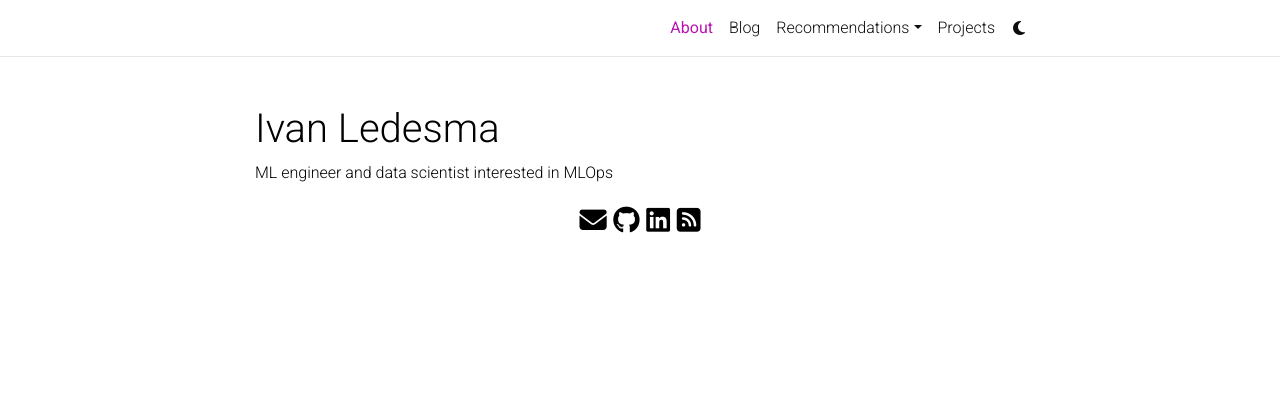
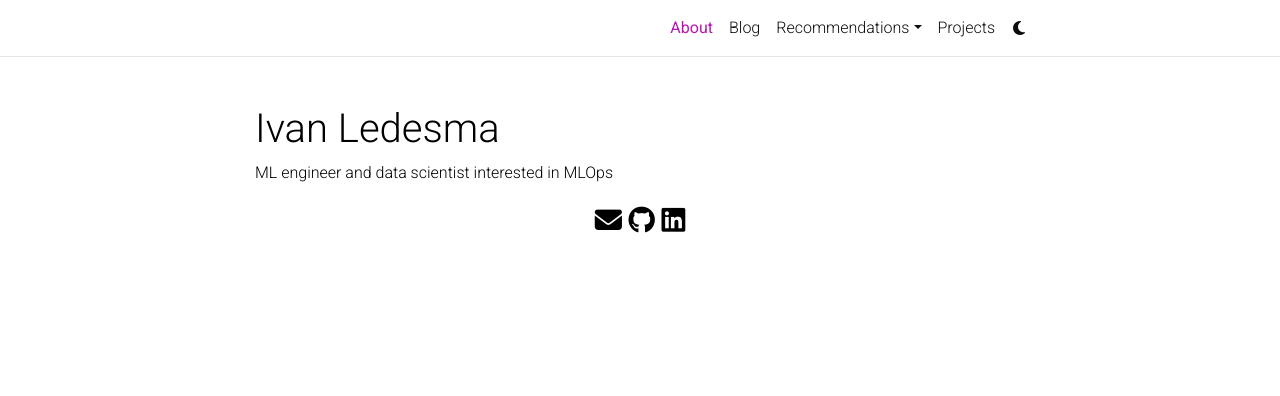
Before and after one commit to ledesma-ivan/ledesma-ivan.out-service, a Jekyll site: the page built from _pages/about.md, in a window 1280 px wide. Shown: the top 396 px of the page. Built offline with Jekyll 4.4.1, drawn with Linux system fonts in a browser that asks for light colours; comment, search, counter and statistics services are not loaded; a style sheet for code colours, icons or effects is not loaded.

Commit message:
update config and changes icon

```diff
--- a/_config.yml
+++ b/_config.yml
@@ -16,7 +16,7 @@ footer_text: >
 keywords: jekyll, jekyll-theme, academic-website, portfolio-website  # add your own keywords or leave empty
 
 lang: en # the language of your site (for example: en, fr, cn, ru, etc.)
-icon: ⚛️  # the emoji used as the favicon (alternatively, provide image name in /assets/img/)
+icon: prof_icon  # the emoji used as the favicon (alternatively, provide image name in /assets/img/)
 
 url: ledesma-ivan.github.io # the base hostname & protocol for your site
 baseurl:  # the subpath of your site, e.g. /blog/
@@ -45,7 +45,7 @@ repo_trophies:
 # will use title and url fields
 # Take a look to https://github.com/jekyll/jekyll-feed for more customization
 
-rss_icon: true
+rss_icon: false
 
 # -----------------------------------------------------------------------------
 # Layout
```
Also changed, not shown: assets/img/prof_icon.jpeg (added).
